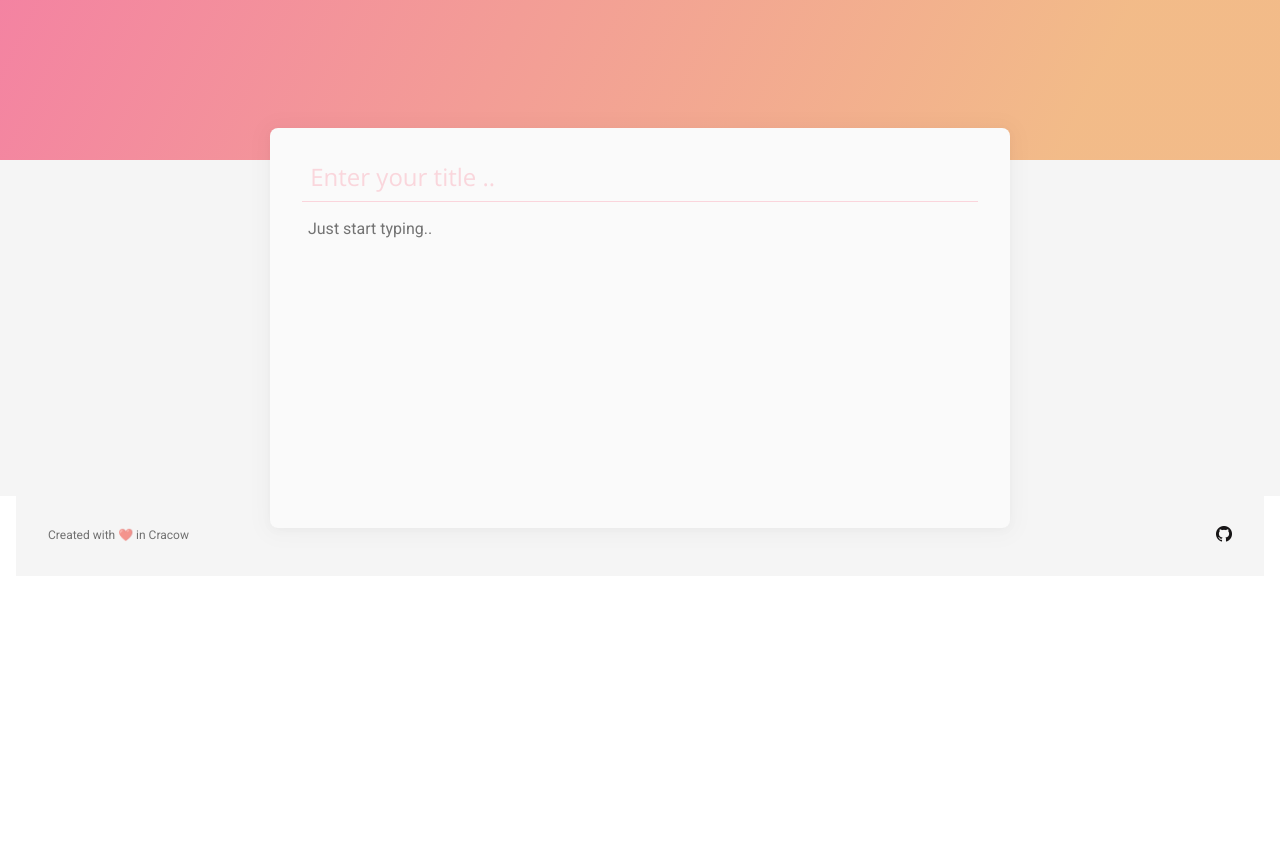
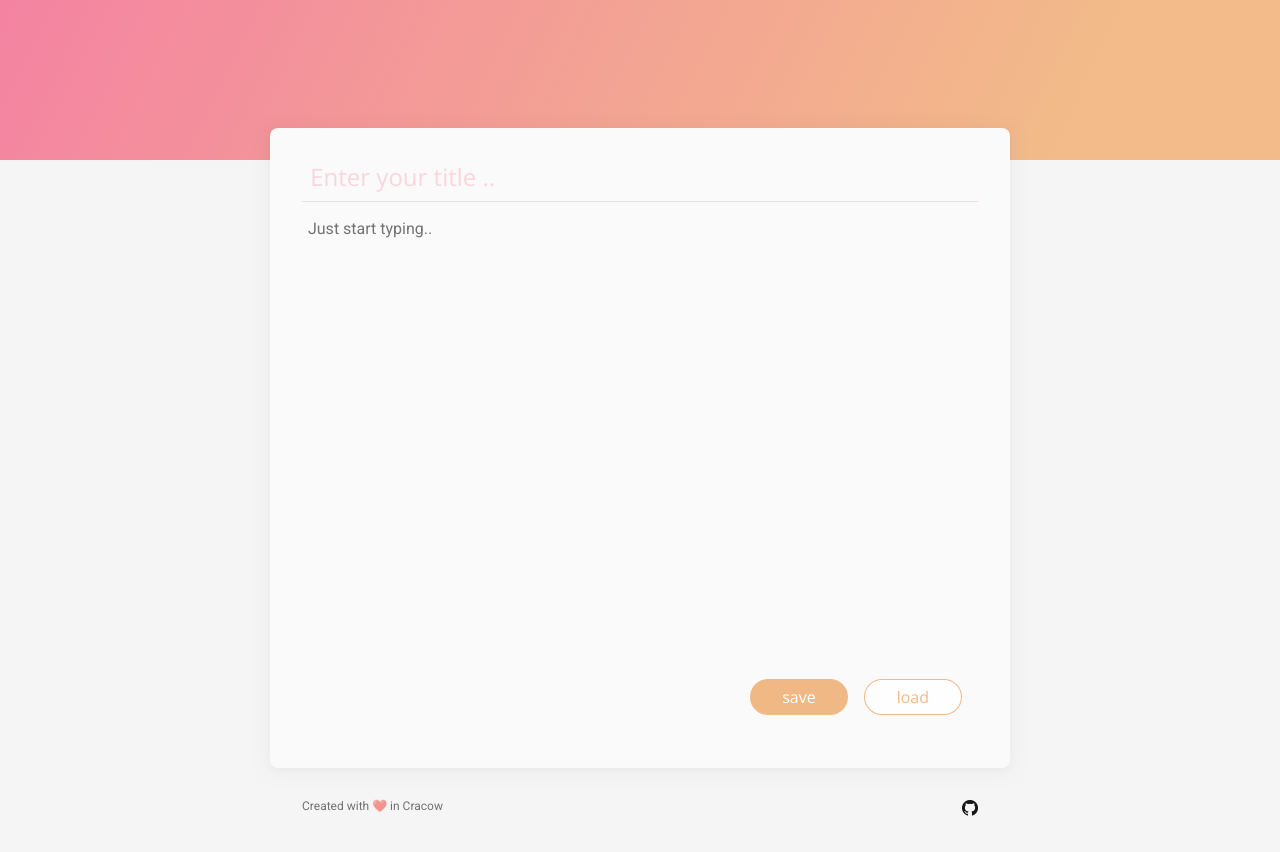
Before and after one commit to mateuszkornecki/simple-editor, a website built with webpack: page src/content/index.html in a window 1280 px wide. Shown: the part 640-1492 px from the top of the page. Before the commit the page ends 1216 px from the top, so only its background shows below. Built offline with nearby package versions, Linux system fonts and the light colour scheme; files whose address does not match are found by name.

Commit message:
feat: recreated more content from previous layout

```diff
--- a/src/content/index.html
+++ b/src/content/index.html
@@ -52,18 +52,21 @@
         <section class="editor" id="editor">
             <input class=" editor__title editor__title--js " placeholder=" Enter your title .. ">
             <textarea class=" editor__text-area editor__text-area--js " placeholder=" Just start typing.. "></textarea>
-
-
-
+            <div class="button__container">
+                <button class=" editor__button editor__button--save editor__save-button--js "> save </button>
+                <button class=" editor__button editor__button--load editor__load-button--js "> load </button>
+            </div>
         </section>
     </main>
     <footer class="footer">
+        <div class="footer__container">
             <span class=" footer__description ">
                 Created with ❤️ in Cracow
             </span>
             <a class=" footer__link " href=" https://github.com/mateuszkornecki ">
                 <img class=" footer__logo " src=" assets/img/github.png " alt=" github logo ">
             </a>
+        </div>
     </footer>
 
 
--- a/src/scss/main.scss
+++ b/src/scss/main.scss
@@ -17,9 +17,14 @@ html {
 
 body {
     font-family: 'Open Sans', sans-serif;
-    // display: flex;
-    // flex-direction: column;
-    // flex-shrink: 1;
+}
+
+.button {
+    &__container {
+        display: flex;
+        justify-content: flex-end;
+        margin-bottom: 0;
+    }
 }
 
 .main {
@@ -30,8 +35,10 @@ body {
 
 .editor {
     flex-shrink: 0;
-    min-height: 50vh;
     flex-basis: 740px;
+    display: flex;
+    flex-direction: column;
+    min-height: 80vh;
     max-width: 740px;
     background-color: $white-bg;
     margin: -2rem 0 -2rem 0;
@@ -42,30 +49,31 @@ body {
         flex-basis: 100%;
         max-width: 100vw;
     }
-    // &__button {
-    //     background: $white;
-    //     color: $orange;
-    //     border: 1px solid $orange;
-    //     text-decoration: none;
-    //     display: flex;
-    //     justify-content: center;
-    //     align-items: center;
-    //     border-radius: 16px;
-    //     min-width: 100px;
-    //     min-height: 32px;
-    //     cursor: pointer;
-    //     &--save {
-    //         margin-right: 16px;
-    //         background-color: $orange;
-    //         color: $white;
-    //         border: none;
-    //     }
-    // }
+    &__button {
+        background: $white;
+        color: $orange;
+        border: 1px solid $orange;
+        text-decoration: none;
+        display: flex;
+        display: inline;
+        justify-content: center;
+        align-items: center;
+        margin-right: 16px;
+        border-radius: 50px;
+        padding: 8px 32px;
+        cursor: pointer;
+        &--save {
+            margin-right: 16px;
+            background-color: $orange;
+            color: $white;
+            border: none;
+        }
+    }
     &__text-area {
         font-family: 'Roboto', sans-serif;
         color: $black87;
         width: 100%;
-        // min-height: 100%;
+        min-height: 80%;
         background-color: $white-bg;
         border: none;
         resize: none;
@@ -95,11 +103,18 @@ body {
     font-size: 0.75rem;
     color: $black38;
     background-color: $lightgray;
+    flex-basis: 740px;
     display: flex;
-    justify-content: space-between;
+    justify-content: center;
     align-items: center;
-    margin: 0 16px 0 16px;
-    padding: 0 32px 0 32px;
+    &__container {
+        max-width: 740px;
+        flex-basis: 740px;
+        display: flex;
+        justify-content: space-between;
+        margin-top: 2rem;
+        padding: 2rem 32px 2rem 32px;
+    }
     &__logo {
         max-width: 16px;
         max-height: 16px;
```
Also changed, not shown: dist/css/main.css, dist/index.html, 1 other file. Lines whose indentation alone changed are shown as unchanged.
